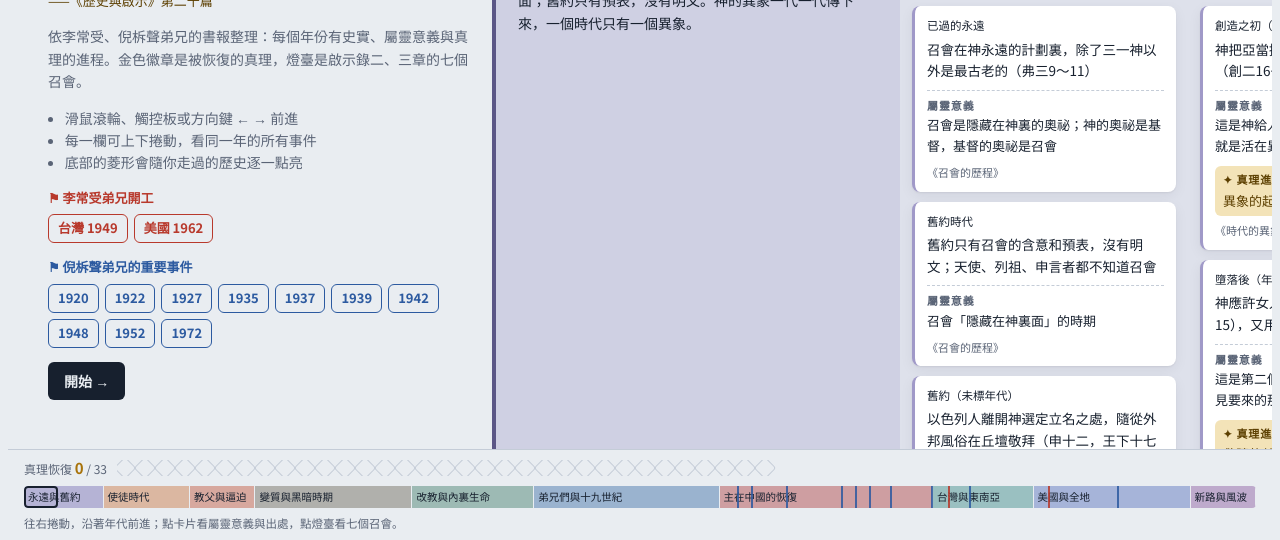
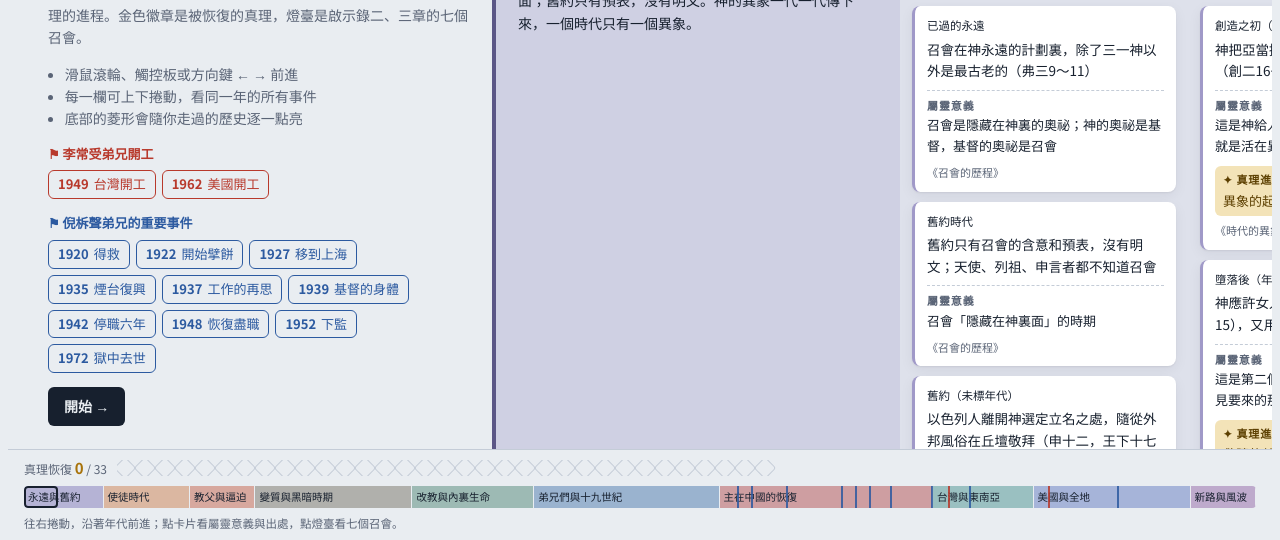
Before and after one commit to deshao-map/church-history-timeline, a plain HTML site: page index.html in a window 1280 px wide. Shown: the part 268-808 px from the top of the page. Drawn offline with Linux system fonts and the light colour scheme.

Commit message:
更新 index.html 2026-11-27

```diff
--- a/index.html
+++ b/index.html
@@ -110,6 +110,7 @@ body[data-mode="truth"] .card .fact{color:var(--gold-ink);font-weight:500}
 .start .jumps{display:flex;flex-wrap:wrap;align-items:center;gap:6px}
 .start .jumps .jl{font-size:13px;font-weight:700;color:var(--mile);margin-right:2px;width:100%}
 .start .jumps button{all:unset;cursor:pointer;border:1.5px solid var(--mile);color:var(--mile);border-radius:6px;padding:3px 9px;font-size:13px;font-weight:700;font-variant-numeric:tabular-nums}
+.start .jumps .js{font-weight:500;margin-left:5px}
 .start .jumps button:focus-visible{outline:2px solid var(--gold)}
 
 /* era chapter */
@@ -335,6 +336,8 @@ const NI=[
   '書中稱他為真正的殉道者，為眾召會殉道，向主忠誠沒有變節。','','《歷史與啟示》第1、2篇；《正當教會生活的恢復》第十四、十五、十七、十八篇']
 ].map(([y,title,sub,ids,fact,meaning,truth,src])=>({y,title,sub,ids,fact,meaning,truth,src,note:'',who:'ni',tag:'倪弟兄'}));
 MILES.push(...NI); MILES.sort((a,b)=>a.y-b.y);
+const SHORT={1920:'得救',1922:'開始擘餅',1927:'移到上海',1935:'煙台復興',1937:'工作的再思',1939:'基督的身體',1942:'停職六年',1948:'恢復盡職',1949:'台灣開工',1952:'下監',1962:'美國開工',1972:'獄中去世'};
+MILES.forEach(m=>m.short=SHORT[m.y]||'');
 const KEYOF=new Map(); MILES.forEach((m,mi)=>m.ids.forEach(id=>KEYOF.set(id,mi)));
 
 const $=s=>document.querySelector(s);
@@ -378,7 +381,7 @@ function render(){
   const groups=new Map();
   VIEW.forEach(e=>{if(!groups.has(e.k))groups.set(e.k,[]);groups.get(e.k).push(e)});
   const keys=[...groups.keys()].sort((a,b)=>a-b);
-  let html=`<section class="start" style="--era:var(--gold)"><div class="no tip">${ALL.length} 則史實．15 本書報</div><h2>「主的恢復乃是裏面的生命往外擴展。」</h2><div class="cite">——《歷史與啟示》第二十篇</div><p>依李常受、倪柝聲弟兄的書報整理：每個年份有史實、屬靈意義與真理的進程。金色徽章是被恢復的真理，燈臺是啟示錄二、三章的七個召會。</p><ul><li>滑鼠滾輪、觸控板或方向鍵 ← → 前進</li><li>每一欄可上下捲動，看同一年的所有事件</li><li>底部的菱形會隨你走過的歷史逐一點亮</li></ul>${[['lee','李常受弟兄開工'],['ni','倪柝聲弟兄的重要事件']].map(([w,lab])=>`<div class="jumps ${w}"><span class="jl">⚑ ${lab}</span>${MILES.map((m,i)=>m.who===w?`<button data-jump="${i}" title="${m.title}">${w==='lee'?m.title.replace('李常受弟兄在','').replace('開工','')+' ':''}${m.y}</button>`:'').join('')}</div>`).join('')}<button class="go" id="go">開始 →</button></section>`;
+  let html=`<section class="start" style="--era:var(--gold)"><div class="no tip">${ALL.length} 則史實．15 本書報</div><h2>「主的恢復乃是裏面的生命往外擴展。」</h2><div class="cite">——《歷史與啟示》第二十篇</div><p>依李常受、倪柝聲弟兄的書報整理：每個年份有史實、屬靈意義與真理的進程。金色徽章是被恢復的真理，燈臺是啟示錄二、三章的七個召會。</p><ul><li>滑鼠滾輪、觸控板或方向鍵 ← → 前進</li><li>每一欄可上下捲動，看同一年的所有事件</li><li>底部的菱形會隨你走過的歷史逐一點亮</li></ul>${[['lee','李常受弟兄開工'],['ni','倪柝聲弟兄的重要事件']].map(([w,lab])=>`<div class="jumps ${w}"><span class="jl">⚑ ${lab}</span>${MILES.map((m,i)=>m.who===w?`<button data-jump="${i}" title="${m.title}">${m.y}<span class="js">${m.short}</span></button>`:'').join('')}</div>`).join('')}<button class="go" id="go">開始 →</button></section>`;
   if(!keys.length) html+='<div class="empty">找不到符合的資料，換個關鍵字試試。</div>';
   let lastEra=-1, ci=0;
   const truthAt=new Map(), lampAt=new Map();
```
